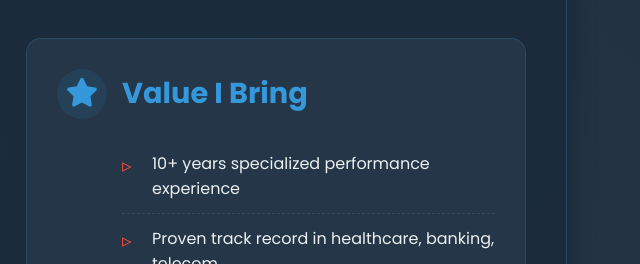
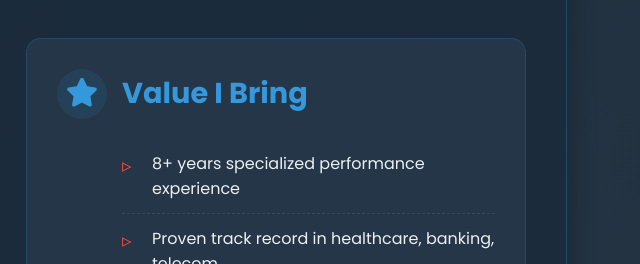
Before and after one commit to hkumarr036pe/TestProjects, a plain HTML site: page index.html in a window 1280 px wide. Shown: the part 1080-1344 px from the top of the page, 629-1269 px from the left. Drawn offline with Linux system fonts and the light colour scheme.

Commit message:
Update index.html

```diff
--- a/index.html
+++ b/index.html
@@ -671,7 +671,7 @@
                 <div class="opportunity-card">
                     <h3><i class="fas fa-star"></i> Value I Bring</h3>
                     <ul>
-                        <li>10+ years specialized performance experience</li>
+                        <li>8+ years specialized performance experience</li>
                         <li>Proven track record in healthcare, banking, telecom</li>
                         <li>Expertise in JMeter, LoadRunner, Gatling, NeoLoad</li>
                         <li>Cloud performance (AWS, Kubernetes, Docker)</li>
```
